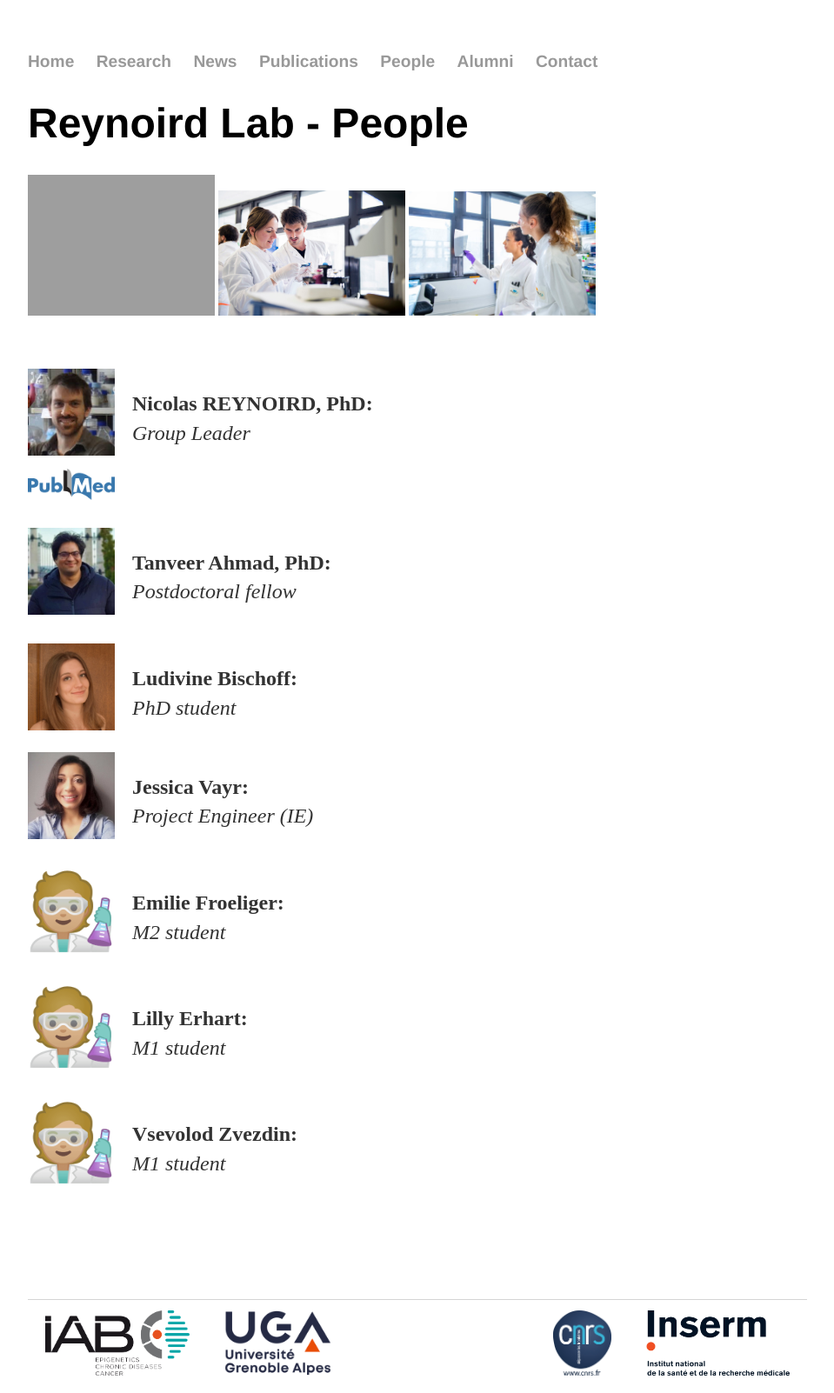
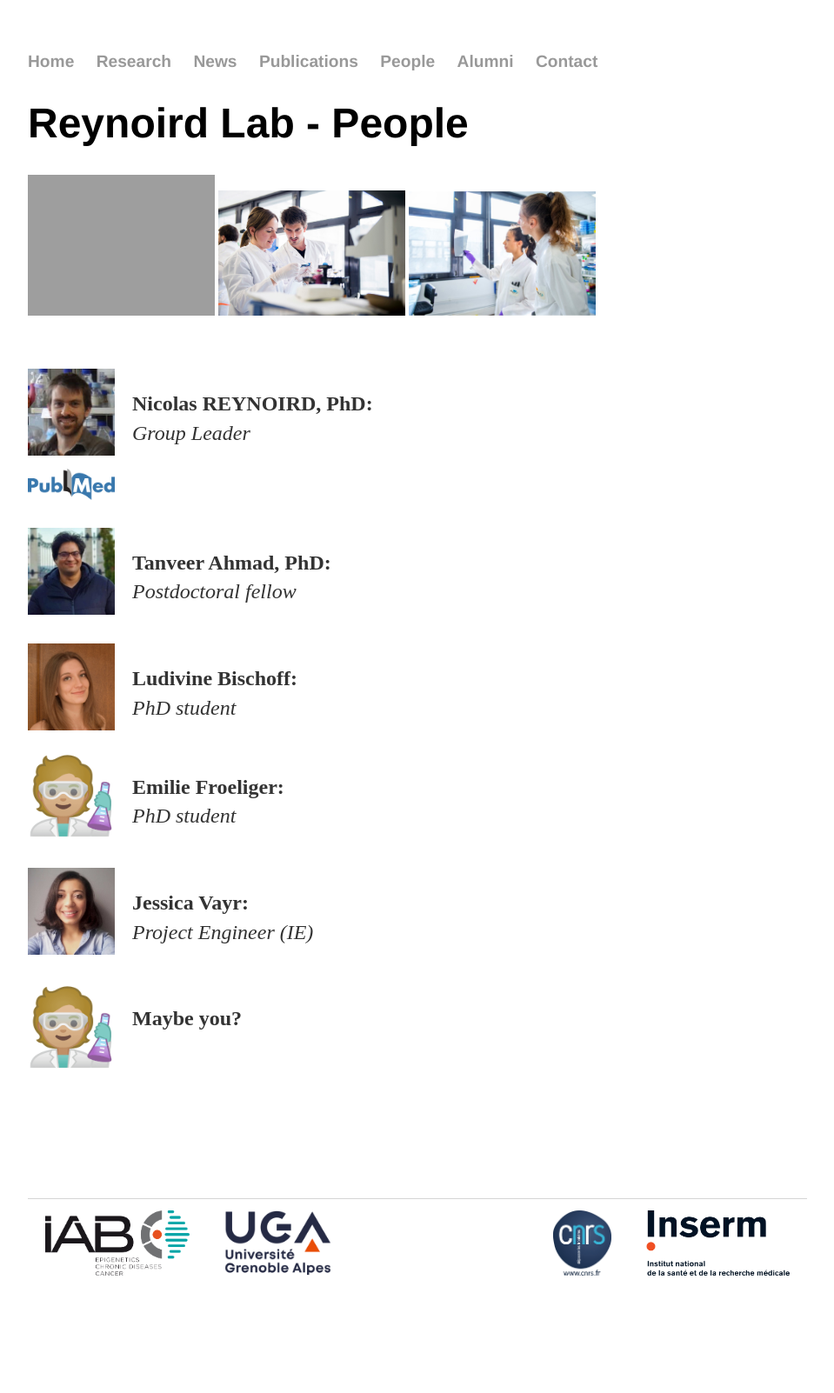
Before and after one commit to Reynoird-Lab/Reynoird-lab.github.io, a Jekyll site: the page built from People/index.html, in a window 1280 px wide. Shown: the whole page at 87% size, without its empty margins (160-1119 px from the left). Built offline with Jekyll 4.4.1, drawn with Linux system fonts in a browser that asks for light colours; Markdown is read by kramdown in place of the engine named in the settings; after the commit the page ends 1487 px from its top, so only the background shows below that.

Commit message:
Update index.html

```diff
--- a/People/index.html
+++ b/People/index.html
@@ -19,11 +19,10 @@
 <br>
 <img alt="LB" src="https://reynoird-lab.github.io/Images/Ludivine_Bischoff.jpg" style="margin: 0px 20px 10px 0px;" align="left" width="100"/> <p><b>Ludivine Bischoff: </b><br><i>PhD student</i><br>
 <br>
+<img alt="trainee" src="https://reynoird-lab.github.io/Images/logo_scientist.png" style="margin: 0px 20px 10px 0px;" align="left" width="100"/></a> <p><b>Emilie Froeliger:</b><br><i>PhD student</i><br></p>
+<br>
 <img alt="JV" src="https://reynoird-lab.github.io/Images/Jessica_Vayr.jpg" style="margin: 0px 20px 10px 0px;" align="left" width="100"/> <p><b>Jessica Vayr: </b><br><i>Project Engineer (IE)</i><br></p>
 <br>
-<img alt="trainee" src="https://reynoird-lab.github.io/Images/logo_scientist.png" style="margin: 0px 20px 10px 0px;" align="left" width="100"/></a> <p><b>Emilie Froeliger:</b><br><i>M2 student</i><br></p>
+<img alt="trainee" src="https://reynoird-lab.github.io/Images/logo_scientist.png" style="margin: 0px 20px 10px 0px;" align="left" width="100"/></a> <p><b>Maybe you?</b><br><i></i><br></p>
 <br>
-<img alt="trainee" src="https://reynoird-lab.github.io/Images/logo_scientist.png" style="margin: 0px 20px 10px 0px;" align="left" width="100"/></a> <p><b>Lilly Erhart: </b><br><i>M1 student</i><br></p>
-<br>
-<img alt="trainee" src="https://reynoird-lab.github.io/Images/logo_scientist.png" style="margin: 0px 20px 10px 0px;" align="left" width="100"/></a> <p><b>Vsevolod Zvezdin: </b><br><i>M1 student</i><br></p>
 <br><br> <br> <br> <br> </p>
```
